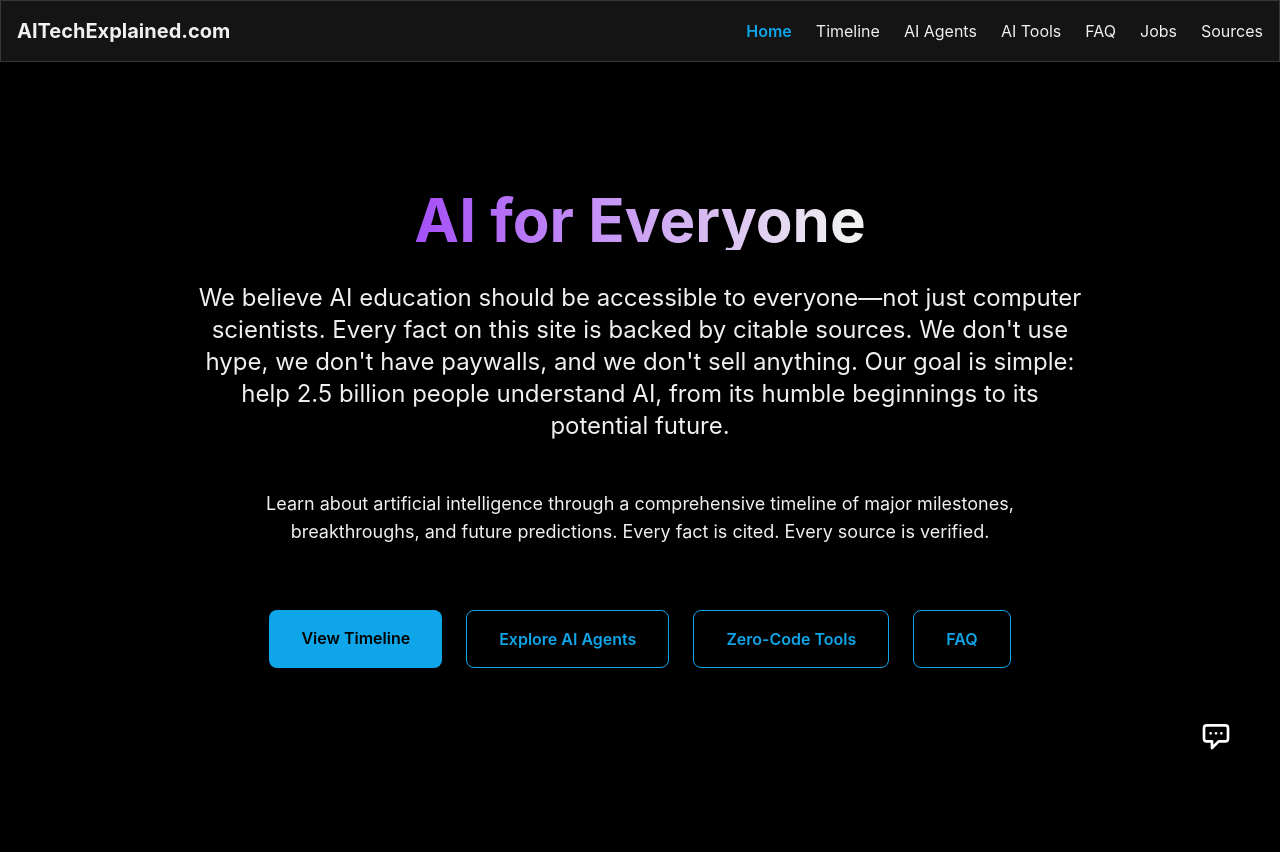
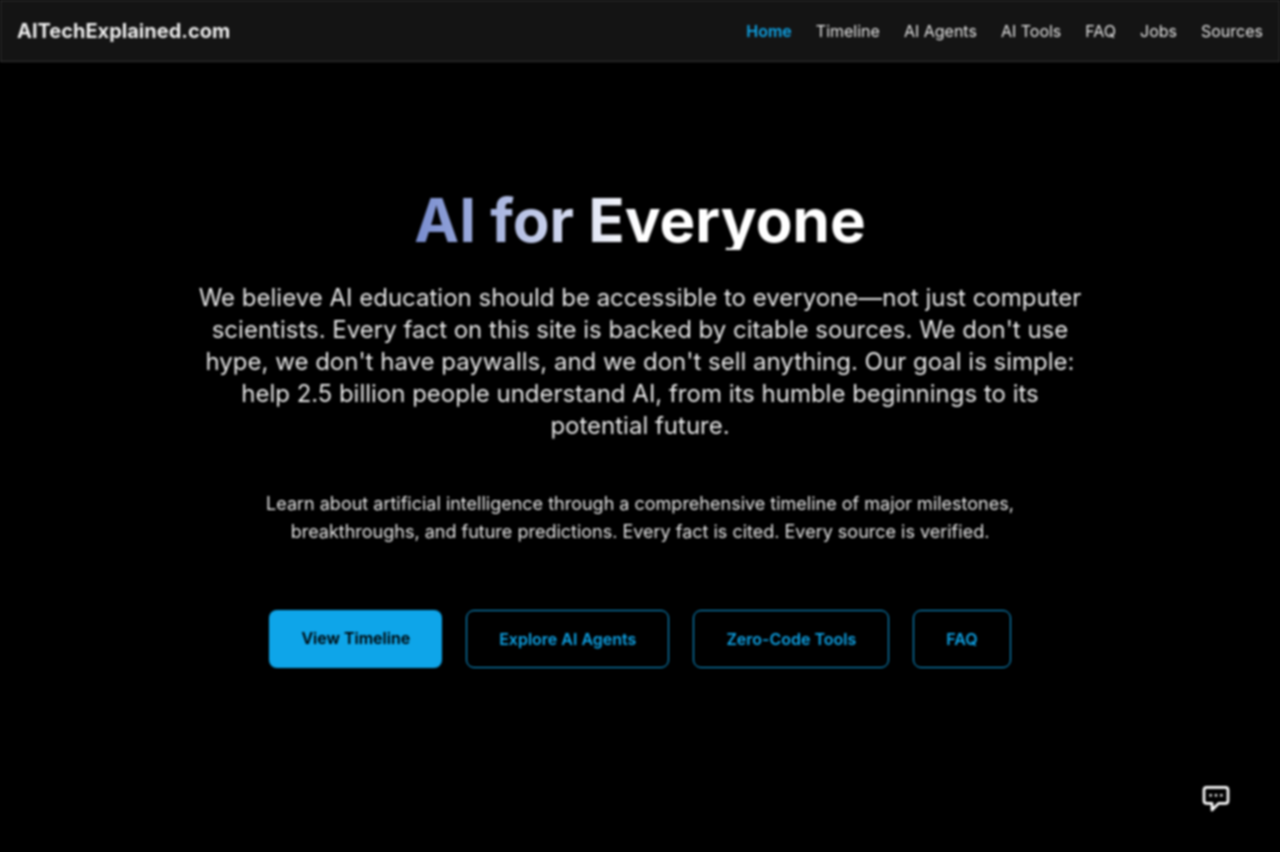
Before and after one commit to Whitehawks6/AITechAttempt2, a Next.js app: page / in a window 1280 px wide. Shown: the top 852 px of the page. Built offline with nearby package versions, Linux system fonts and the light colour scheme.

Commit message:
Update globals.css

```diff
--- a/app/globals.css
+++ b/app/globals.css
@@ -31,39 +31,41 @@
 
 /* DYNAMIC VARS */
 :root {
-  --bg-hue: 220; /* Base blue-purple */
+  --bg-hue: 220; /* Base */
   --bg-opacity: 1;
-  --silver-white: #f0f0f0; /* Clean silver */
-  --subtle-blue: #0013de;
-  --subtle-purple: #a855f7;
+  --bright-white: #ffffff; /* Bright white */
+  --subtle-purple: #6d28d9; /* Subtle purple */
+  --subtle-blue: #1e40af; /* Subtle blue */
 }
 
-/* BACKGROUND - Dynamic gradients: Subtle blue-purple fades, scroll shifts */
+/* BACKGROUND - Smooth smoky gradient: Blurred radials for smoke, subtle colors */
 body {
   background:
-    linear-gradient(to bottom, #0a0a1a 0%, #000000 100%), /* Vertical space fade */
-    radial-gradient(circle at center, rgba(var(--subtle-blue), 0.05) 0%, rgba(var(--subtle-purple), 0.05) 50%, transparent 100%);
+    radial-gradient(circle at center, rgba(var(--subtle-purple), 0.04) 0%, transparent 70%), /* Smoky purple */
+    radial-gradient(circle at bottom, rgba(var(--subtle-blue), 0.04) 0%, transparent 70%), /* Smoky blue */
+    linear-gradient(to bottom, #0a0a1a 0%, #000000 100%); /* Base fade */
   background-attachment: fixed;
-  background-size: cover, 150% 150%;
+  background-size: 200% 200%, 200% 200%, cover;
   background-color: #000000;
   min-height: 100vh;
-  transition: background-position 0.5s ease; /* Smooth scroll shift */
+  filter: blur(1px); /* Subtle smoky blur on bg layers */
+  transition: background-position 0.5s ease;
 }
 
-/* Text - Clean white/silver, gradient on headers (blue/purple to silver R to L) */
+/* Text - Bright white, clean gradient L to R (purple/blue to white sooner) */
 h1, h2 {
-  background: linear-gradient(to left, var(--silver-white), var(--silver-white), var(--subtle-purple), var(--subtle-blue));
+  background: linear-gradient(to right, var(--subtle-purple) 0%, var(--subtle-blue) 20%, var(--bright-white) 50%, var(--bright-white) 100%);
   -webkit-background-clip: text;
   -webkit-text-fill-color: transparent;
-  color: transparent; /* Fallback */
+  color: transparent;
 }
 
-/* Base text silver-white */
+/* Base text bright white */
 p, a, li, td, th {
-  color: var(--silver-white);
+  color: var(--bright-white);
 }
 
-/* GLASS - Transparent for nav/header */
+/* GLASS - For header, subtle smoke */
 @layer utilities {
   .glass {
     background: rgba(255, 255, 255, 0.05);
@@ -75,7 +77,7 @@
     backdrop-filter: blur(18px);
     border: 1px solid rgba(255, 255, 255, 0.15);
   }
-  /* Minimal hover pulse - Subtle scale only */
+  /* Minimal hover - Scale only */
   .hover-minimal {
     transition: transform 0.2s ease;
   }
@@ -84,7 +86,7 @@
   }
 }
 
-/* ANIMATIONS - Minimal fade, no pulse */
+/* ANIMATIONS - Clean fade */
 .animate-in {
   animation: fadeIn 0.6s ease-out;
 }
```
